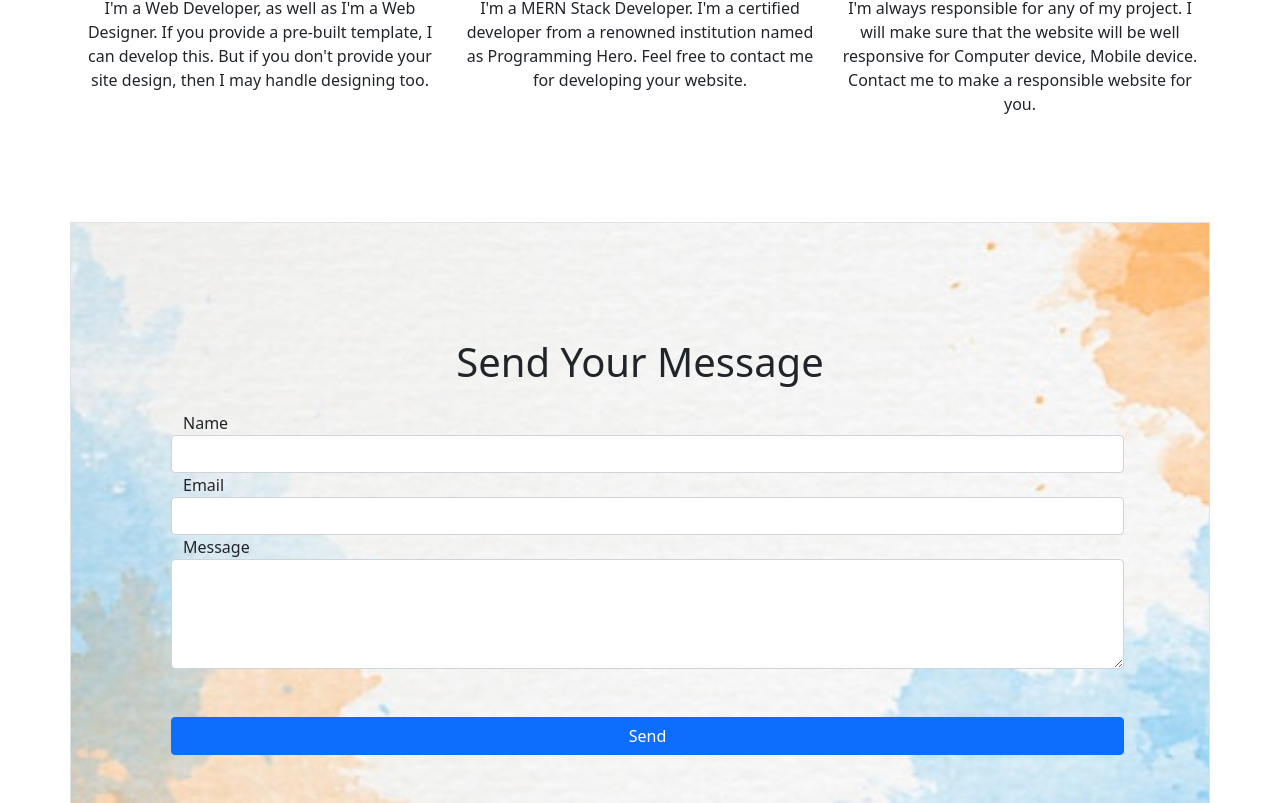
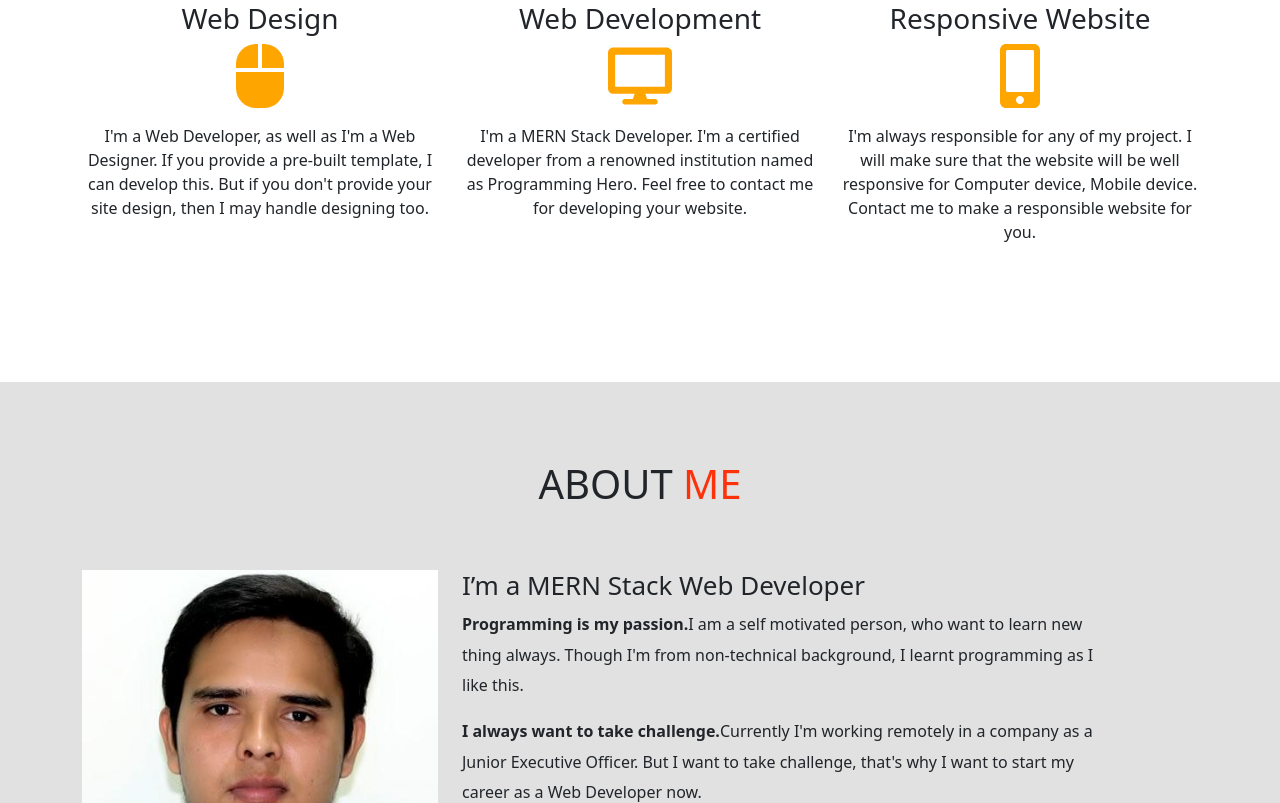
Before and after one commit to shakawatharman/Shakawat-portfolio, a React (Create React App) app: page / in a window 1280 px wide. Shown: the part 1377-2180 px from the top of the page. Built offline with nearby package versions, Linux system fonts and the light colour scheme.

Commit message:
service added

```diff
--- a/src/Components/Navigation/Navigation.js
+++ b/src/Components/Navigation/Navigation.js
@@ -7,7 +7,7 @@ const Navigation = () => {
         <div className="fixed-top">
  <Navbar collapseOnSelect expand="lg" bg="dark" variant="dark">
   <Container>
-  <Navbar.Brand className="text-danger" href="#home">SHAKAWAT HOSSAIN</Navbar.Brand>
+  <Navbar.Brand className="text-danger fw-bold" href="#home">SHAKAWAT HOSSAIN</Navbar.Brand>
 
   <Navbar.Toggle aria-controls="responsive-navbar-nav" />
   <Navbar.Collapse id="responsive-navbar-nav">
--- a/src/Pages/Home/About/About.css
+++ b/src/Pages/Home/About/About.css
@@ -102,4 +102,5 @@ a.box-btn {
 }
 .about-section{
     padding: 50px 0;
+    margin-bottom:100px ;
 }
--- a/src/Pages/Home/Home/Home.js
+++ b/src/Pages/Home/Home/Home.js
@@ -11,8 +11,8 @@ const Home = () => {
             <Banner></Banner>
             <Projects></Projects>
             <MyService></MyService>
+            <About></About>
             <ContactMe></ContactMe>
-            <About></About>
 
         </div>
     );
--- a/src/Pages/Home/MyService/MyService.js
+++ b/src/Pages/Home/MyService/MyService.js
@@ -1,4 +1,5 @@
 import React from 'react';
+import { FaDesktop, FaMouse, FaMobileAlt } from "react-icons/fa";
 
 const MyService = () => {
     return (
@@ -13,31 +14,34 @@ const MyService = () => {
                 <div class="row">
 
                     <div class="col-md-4 col-sm-4 text-center">
-                        <div class="single-service-section wow fadeInUp">
+                        <div class="single-service-section">
                             <div class="service-icon"><i class="fa fa-phone"></i></div>
-                            <h3>Web Design</h3>
-                            <p>I'm a Web Developer, as well as I'm a Web Designer. If you provide a pre-built template, I can develop this. But if you don't provide your site design, then I may handle designing too.</p>
-                            {/* <p> */}
+                            <h3 className="mb-2 mt-5">Web Design</h3>
+                            <FaMouse color="orange" fontSize="4em" />
+                            <p className="mt-3 mb-5">I'm a Web Developer, as well as I'm a Web Designer. If you provide a pre-built template, I can develop this. But if you don't provide your site design, then I may handle designing too.</p>
+
                         </div>
                     </div>
                     <div class="col-md-4 col-sm-4 text-center">
-                        <div class="single-service-section wow fadeInUp">
+                        <div class="single-service-section">
                             <div class="service-icon">
                                 <div class="service-icon"><i class="fa fa-support"></i></div>
                             </div>
-                            <h3>Web Development</h3>
-                            <p>I'm a MERN Stack Developer. I'm a certified developer from a renowned institution named as Programming Hero. Feel free to contact me for developing your website.</p>
-                            {/* <p> */}
+                            <h3 className="mb-2 mt-5">Web Development</h3>
+                            <FaDesktop color="orange" fontSize="4em" />
+                            <p className="mt-3 mb-5">I'm a MERN Stack Developer. I'm a certified developer from a renowned institution named as Programming Hero. Feel free to contact me for developing your website.</p>
+
                         </div>
                     </div>
-                    <div class="col-md-4 col-sm-4 text-center">
-                        <div class="single-service-section wow fadeInUp">
+                    <div class="col-md-4 col-sm-4 text-center border-left">
+                        <div class="single-service-section">
                             <div class="service-icon">
                                 <div class="service-icon"><i class="fa fa-download"></i></div>
                             </div>
-                            <h3>Responsive Website</h3>
-                            <p>I'm always responsible for any of my project. I will make sure that the website will be well responsive for Computer device, Mobile device. Contact me to make a responsible website for you.</p>
-                            {/* <p> */}
+                            <h3 className="mb-2 mt-5">Responsive Website</h3>
+                            <FaMobileAlt color="orange" fontSize="4em" />
+                            <p className="mt-3 mb-5">I'm always responsible for any of my project. I will make sure that the website will be well responsive for Computer device, Mobile device. Contact me to make a responsible website for you.</p>
+
                         </div>
                     </div>
                 </div>
```
